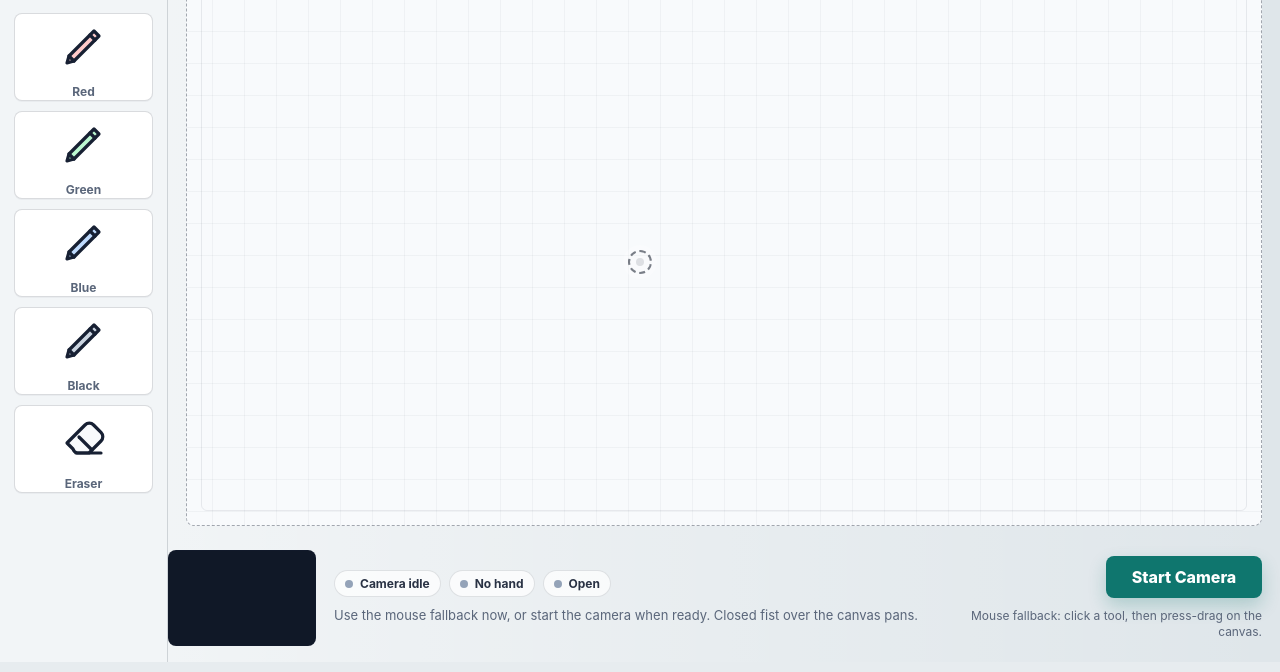
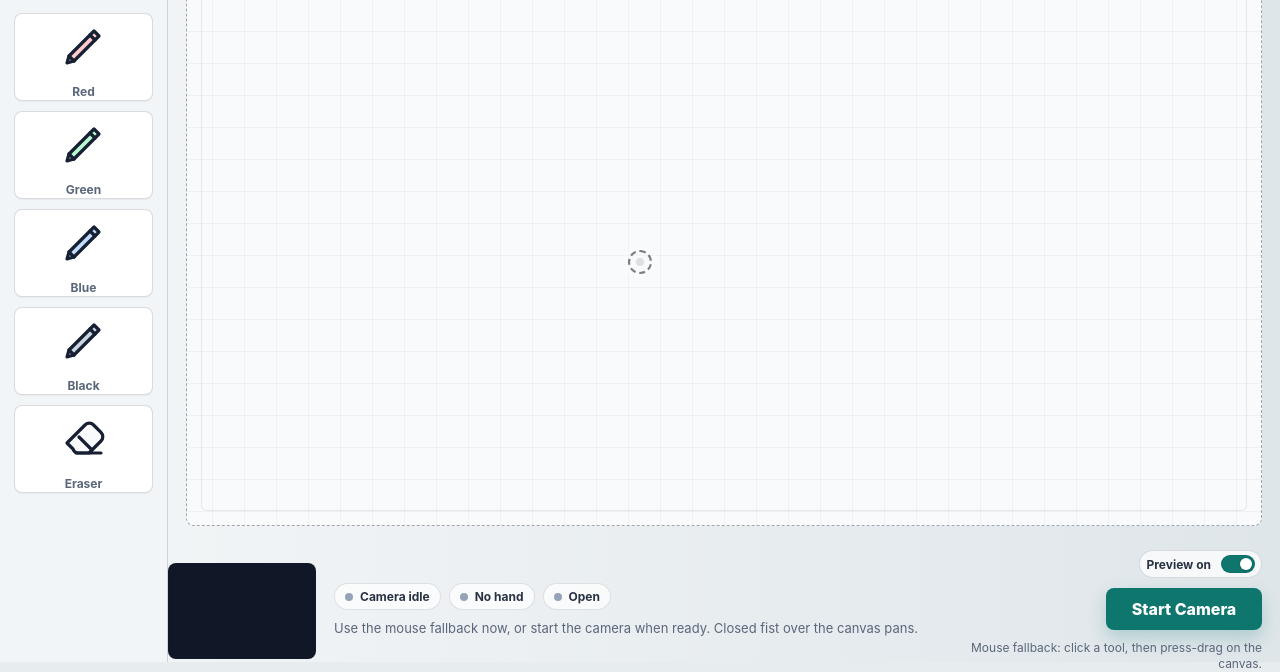
Before and after one commit to davbachman/HandDraw, a website built with Vite: page index.html in a window 1280 px wide. Shown: the part 138-810 px from the top of the page. Built offline with nearby package versions, Linux system fonts and the light colour scheme.

Commit message:
Add camera preview toggle

```diff
--- /dev/null
+++ b/src/domain/cameraPreview.ts
@@ -0,0 +1,13 @@
+export interface CameraPreviewToggleState {
+  ariaChecked: "true" | "false";
+  buttonClassName: string;
+  label: string;
+  previewHidden: boolean;
+}
+
+export const getCameraPreviewToggleState = (isVisible: boolean): CameraPreviewToggleState => ({
+  ariaChecked: isVisible ? "true" : "false",
+  buttonClassName: `preview-toggle${isVisible ? "" : " is-off"}`,
+  label: isVisible ? "Preview on" : "Preview off",
+  previewHidden: !isVisible,
+});
--- a/src/main.ts
+++ b/src/main.ts
@@ -1,6 +1,7 @@
 import "./styles.css";
 import { HandLandmarker, type NormalizedLandmark } from "@mediapipe/tasks-vision";
 import { shouldHandlePointerFallback, shouldTrackPointerFallback } from "./dom/pointerFallback";
+import { getCameraPreviewToggleState } from "./domain/cameraPreview";
 import { mapLandmarkToViewport, pointInRect } from "./domain/geometry";
 import { calculateFingerExtensionRatio, calculatePinchRatio, nextFistState, nextPinchState } from "./domain/gesture";
 import { cameraInputOverscanRatio, viewportZoomRange, zoomDeadband } from "./domain/interactionSettings";
@@ -42,6 +43,7 @@ let animationFrame = 0;
 let lostTrackingAt: number | null = null;
 let statusMessage = "Use the mouse fallback now, or start the camera when ready. Closed fist over the canvas pans.";
 let cameraStatus: "idle" | "loading" | "active" | "error" = "idle";
+let cameraPreviewVisible = true;
 let lastPinchRatio: number | null = null;
 let lastFingerExtensionRatio: number | null = null;
 let hasCanvasMarks = false;
@@ -80,8 +82,8 @@ app.innerHTML = `
         <span class="canvas-empty" data-empty-label>Select a pencil or eraser, then pinch the canvas to draw or erase.</span>
       </div>
     </section>
-    <footer class="footer" aria-label="Camera diagnostics">
-      <div class="camera-preview">
+    <footer class="footer" aria-label="Camera diagnostics" data-footer>
+      <div class="camera-preview" data-camera-preview>
         <video data-video playsinline muted></video>
         <canvas data-debug-canvas></canvas>
       </div>
@@ -94,6 +96,12 @@ app.innerHTML = `
         <div class="message" data-message>${statusMessage}</div>
       </div>
       <div class="controls">
+        <button class="preview-toggle" type="button" role="switch" aria-checked="true" data-preview-toggle data-pointer-fallback="ignore">
+          <span data-preview-toggle-label>Preview on</span>
+          <span class="preview-toggle__track" aria-hidden="true">
+            <span class="preview-toggle__thumb"></span>
+          </span>
+        </button>
         <button class="camera-button" type="button" data-camera-button data-pointer-fallback="ignore">Start Camera</button>
         <p class="hint">Mouse fallback: click a tool, then press-drag on the canvas.</p>
       </div>
@@ -113,6 +121,8 @@ const requiredElement = <ElementType extends Element>(selector: string): Element
 };
 
 const root = requiredElement<HTMLElement>(".app");
+const footer = requiredElement<HTMLElement>("[data-footer]");
+const cameraPreview = requiredElement<HTMLElement>("[data-camera-preview]");
 const video = requiredElement<HTMLVideoElement>("[data-video]");
 const debugCanvas = requiredElement<HTMLCanvasElement>("[data-debug-canvas]");
 const canvas = requiredElement<HTMLElement>("[data-canvas]");
@@ -123,11 +133,18 @@ const cameraButton = requiredElement<HTMLButtonElement>("[data-camera-button]");
 const cameraPill = requiredElement<HTMLElement>("[data-camera-pill]");
 const trackingPill = requiredElement<HTMLElement>("[data-tracking-pill]");
 const toolPill = requiredElement<HTMLElement>("[data-tool-pill]");
+const previewToggle = requiredElement<HTMLButtonElement>("[data-preview-toggle]");
+const previewToggleLabel = requiredElement<HTMLElement>("[data-preview-toggle-label]");
 const message = requiredElement<HTMLElement>("[data-message]");
 const emptyLabel = requiredElement<HTMLElement>("[data-empty-label]");
 
 cameraButton.addEventListener("click", () => {
   void startCamera();
+});
+
+previewToggle.addEventListener("click", () => {
+  cameraPreviewVisible = !cameraPreviewVisible;
+  renderCameraPreviewToggle();
 });
 
 root.addEventListener("pointermove", (event) => {
@@ -653,6 +670,7 @@ function render(): void {
   renderToolPreview();
   renderCursor();
   renderStatus();
+  renderCameraPreviewToggle();
   emptyLabel.style.display = hasCanvasMarks ? "none" : "block";
 }
 
@@ -713,6 +731,15 @@ function renderStatus(): void {
   toolPill.className = `pill ${twoHandZoomState ? "pill--warn" : panState || wasFist || activeTool ? "pill--hot" : selectedTool ? "pill--ok" : ""}`;
 
   message.textContent = statusMessage;
+}
+
+function renderCameraPreviewToggle(): void {
+  const state = getCameraPreviewToggleState(cameraPreviewVisible);
+  cameraPreview.hidden = state.previewHidden;
+  footer.classList.toggle("footer--preview-hidden", state.previewHidden);
+  previewToggle.className = state.buttonClassName;
+  previewToggle.setAttribute("aria-checked", state.ariaChecked);
+  previewToggleLabel.textContent = state.label;
 }
 
 function toolLabel(kind: ToolKind): string {
--- a/src/styles.css
+++ b/src/styles.css
@@ -105,6 +105,7 @@ button {
 }
 
 .palette-item:focus-visible,
+.preview-toggle:focus-visible,
 .camera-button:focus-visible {
   outline: 3px solid rgba(15, 118, 110, 0.35);
   outline-offset: 2px;
@@ -245,6 +246,10 @@ button {
   padding: 12px 18px 16px 0;
 }
 
+.footer--preview-hidden {
+  grid-template-columns: minmax(220px, 1fr) 300px;
+}
+
 .camera-preview {
   position: relative;
   height: 96px;
@@ -325,6 +330,49 @@ button {
 .controls {
   display: grid;
   gap: 10px;
+}
+
+.preview-toggle {
+  justify-self: end;
+  display: inline-flex;
+  align-items: center;
+  gap: 10px;
+  min-height: 28px;
+  border: 1px solid rgba(23, 32, 51, 0.14);
+  border-radius: 999px;
+  background: rgba(255, 255, 255, 0.72);
+  color: #293244;
+  font-size: 12px;
+  font-weight: 680;
+  cursor: none;
+}
+
+.preview-toggle__track {
+  position: relative;
+  width: 34px;
+  height: 18px;
+  border-radius: 999px;
+  background: #0f766e;
+  box-shadow: inset 0 0 0 1px rgba(23, 32, 51, 0.08);
+}
+
+.preview-toggle__thumb {
+  position: absolute;
+  top: 3px;
+  left: 19px;
+  width: 12px;
+  height: 12px;
+  border-radius: 50%;
+  background: #ffffff;
+  box-shadow: 0 1px 3px rgba(23, 32, 51, 0.24);
+}
+
+.preview-toggle.is-off .preview-toggle__track {
+  background: #94a3b8;
+}
+
+.preview-toggle.is-off .preview-toggle__thumb {
+  left: 3px;
 }
 
 .camera-button {
```
Also changed, not shown: src/domain/cameraPreview.test.ts (added, +22 -0 lines).
